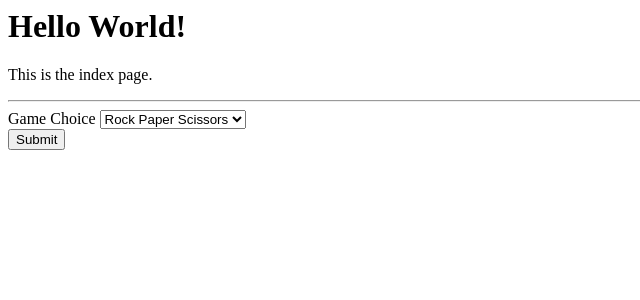
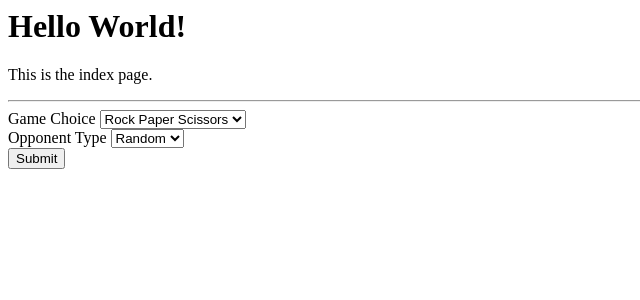
Before and after one commit to aturfah/cmplxsys530-final, a Flask app: page / in a window 1280 px wide. Shown: the top 300 px of the page, without its empty margins (0-640 px from the left). Run offline with Flask 2, Linux system fonts and the light colour scheme; parts of the project's set-up code (start-up, migrations or seed data) failed here and were passed over.

Commit message:
Add ignore for use of global warning

```diff
--- a/interface/main.py
+++ b/interface/main.py
@@ -20,12 +20,17 @@ ENGINE_DICT = {
 
 OPPONENT = None
 
+# pylint: disable=W0603
+# I want to use global here.
+
 @INTERFACE.route("/")
 def index():
     """Index page."""
-    global ENGINE
-    engine = None
+    global ENGINE, OPPONENT
+    ENGINE = None
+    OPPONENT = None
     return render_template('index.html')
+
 
 @INTERFACE.route("/set_parameters", methods=["POST"])
 def set_engine():
--- a/interface/templates/index.html
+++ b/interface/templates/index.html
@@ -17,6 +17,12 @@
             <option value="pkmn">Pokemon</option>
         </select>
         <br/>
+        <label for="opp_dropdown">Opponent Type</label>
+        <select name="opp_dropdown" id="opp_dropdown">
+            <option value="random_rps">Random</option>
+            <option value="counter_rps">Counter</option>
+        </select>
+        <br/>
         <input type="button" value="Submit" onclick="submit_form()">
     </div>
 </body>
```
